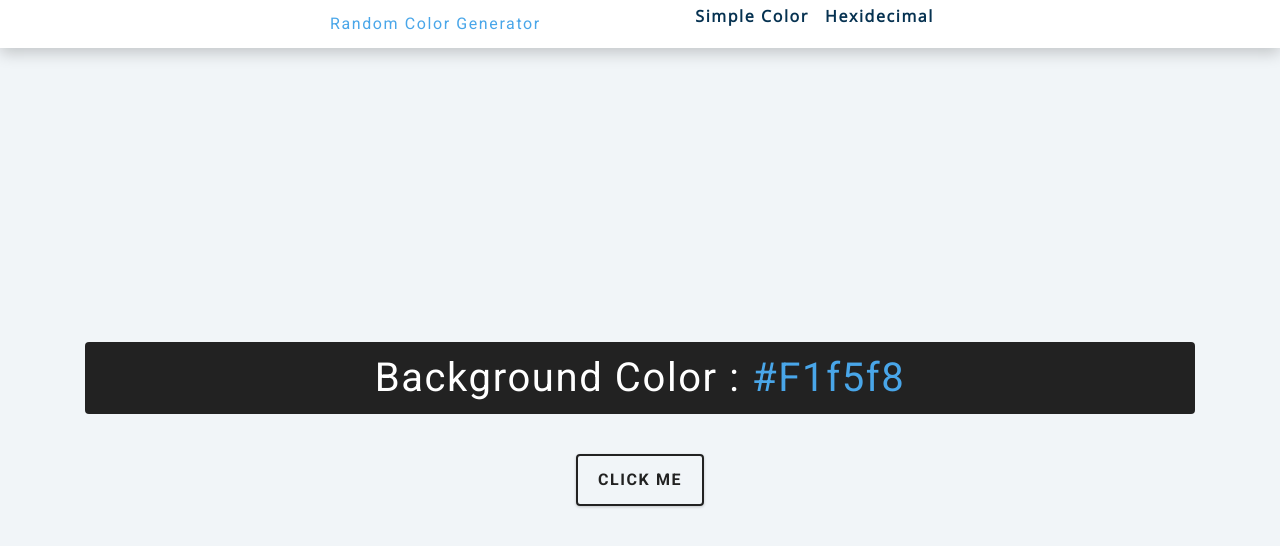
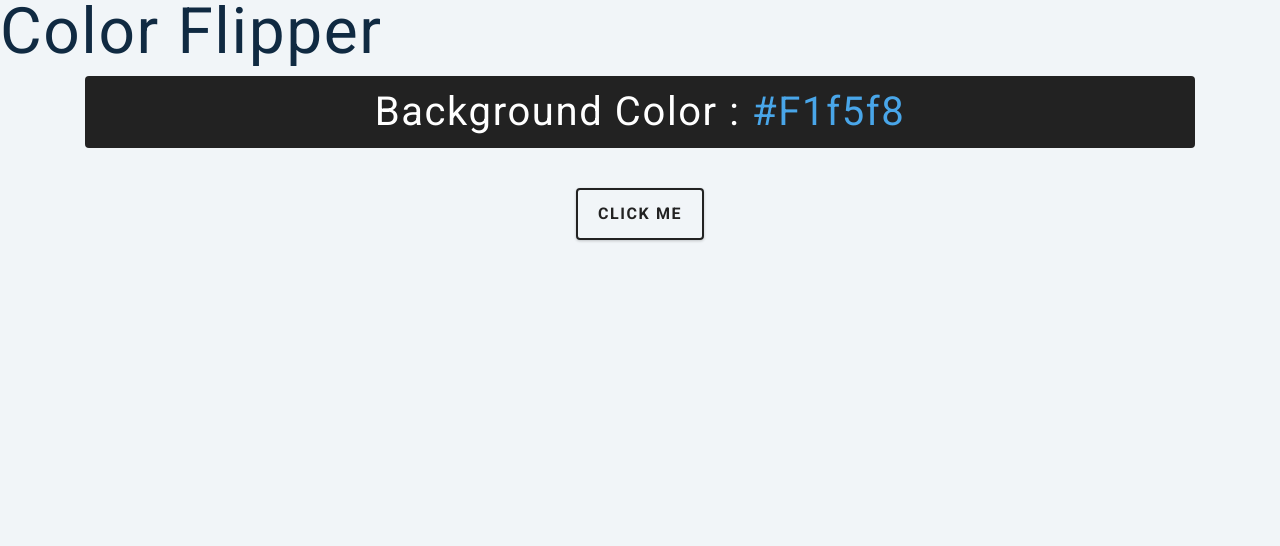
Before and after one commit to CornveliousFarva/color-flipper, a plain HTML site: page index.html in a window 1280 px wide. Drawn offline with nearby package versions, Linux system fonts and the light colour scheme.

Commit message:
Deleted hex.html and hex.js, consolidating them into the index.html file.

```diff
--- a/index.html
+++ b/index.html
@@ -6,36 +6,14 @@
     <link rel="stylesheet" href="https://cdnjs.cloudflare.com/ajax/libs/font-awesome/5.15.1/css/all.min.css" integrity="sha512-+4zCK9k+qNFUR5X+cKL9EIR+ZOhtIloNl9GIKS57V1MyNsYpYcUrUeQc9vNfzsWfV28IaLL3i96P9sdNyeRssA==" crossorigin="anonymous" />
     <link rel="stylesheet" href="https://stackpath.bootstrapcdn.com/bootstrap/4.4.1/css/bootstrap.min.css" integrity="sha384-Vkoo8x4CGsO3+Hhxv8T/Q5PaXtkKtu6ug5TOeNV6gBiFeWPGFN9MuhOf23Q9Ifjh" crossorigin="anonymous">
     <link rel="stylesheet" href="style.css">
-    <title> Color Flipper</title>
+    <title> Random Color Generator </title>
 </head>
 <body>
-    <nav>
-       <div class="nav">
-        <div class="nav-center">
-            <h4> Random Color Generator </h4>
-            <ul class="nav-links">
-                <li>
-                    <a href="index.html"> Simple Color</a>
-                </li>
-                <li>
-                    <a href="hex.html"> Hexidecimal </a>
-                </li>
-            </ul>
+    <h1> Color Flipper </h1>
+        <div class="container">
+          <h2>background color : <span class="color">#f1f5f8</span></h2>
+          <button class="btn btn-hero" id="btn">click me</button>
         </div>
-    </div>
-</nav>
-
-<main>
-    <div class="container">
-        <h2> Background Color : <span class="color">
-            #f1f5f8
-        </span> </h2>
-        <button class="btn btn-hero" id="btn"> Click Me</button>
-    </div>
-</main>
-
-
-
 
 
     <script src="script.js"></script>
```
Also changed, not shown: hex.html (deleted, +0 -34 lines), hex.js (deleted, +0 -17 lines).
